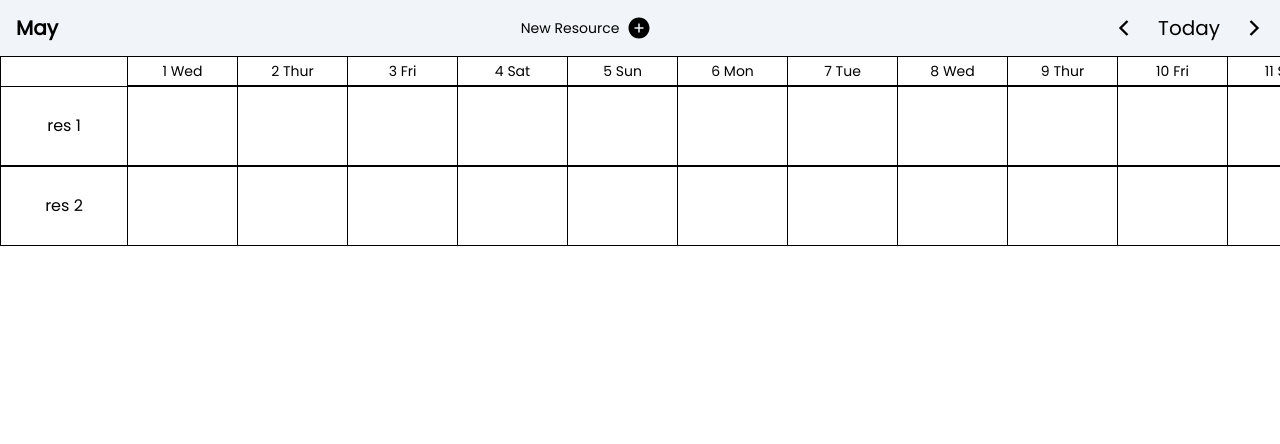
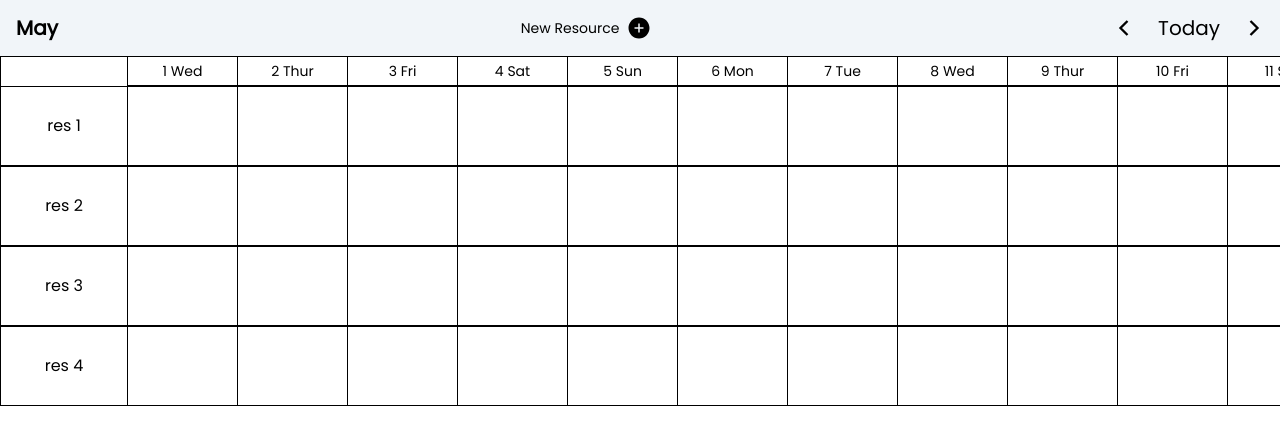
Before and after one commit to TusharBhatt1/drag-drop-calendar, a React (Vite) app: page / in a window 1280 px wide. Shown: the top 444 px of the page. Built offline with nearby package versions, Linux system fonts and the light colour scheme.

Commit message:
adding-dummy resources

```diff
--- a/src/Others/Store.ts
+++ b/src/Others/Store.ts
@@ -77,6 +77,14 @@ const useResourcesStore = create<useResourcesProps>((set) => ({
         },
       ],
     },
+    {
+      res_name: "res 3",
+      res_data: []
+    },
+    {
+      res_name: "res 4",
+      res_data: []
+    },
   ],
   setResources: (data) => set({ resources: data }),
   addNewResource: (resource) => {
```
